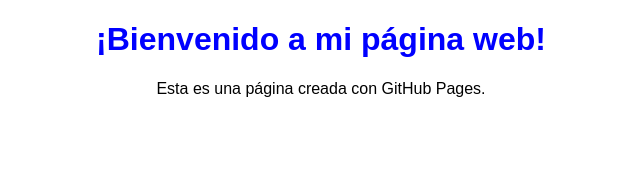
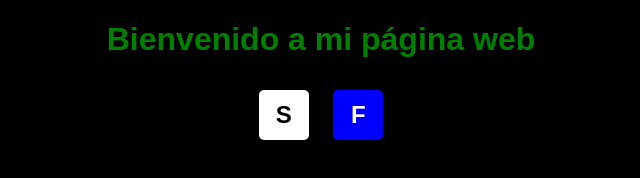
Before and after one commit to detrox306/MyPageWeb, a plain HTML site: page index.html in a window 1280 px wide. Shown: the whole page, without its empty margins (319-959 px from the left). Drawn offline with Linux system fonts and the light colour scheme.

Commit message:
Update index.html

```diff
--- a/index.html
+++ b/index.html
@@ -5,12 +5,40 @@
     <meta name="viewport" content="width=device-width, initial-scale=1.0">
     <title>Mi Página Web</title>
     <style>
-        body { font-family: Arial, sans-serif; text-align: center; }
-        h1 { color: blue; }
+        body {
+            background-color: black;
+            color: white;
+            text-align: center;
+            font-family: Arial, sans-serif;
+        }
+        h1 {
+            color: green;
+        }
+        .box {
+            display: inline-block;
+            width: 50px;
+            height: 50px;
+            line-height: 50px;
+            font-size: 24px;
+            font-weight: bold;
+            text-align: center;
+            margin: 10px;
+            text-decoration: none;
+            border-radius: 5px;
+        }
+        .session {
+            background-color: white;
+            color: black;
+        }
+        .fdroid {
+            background-color: blue;
+            color: white;
+        }
     </style>
 </head>
 <body>
-    <h1>¡Bienvenido a mi página web!</h1>
-    <p>Esta es una página creada con GitHub Pages.</p>
+    <h1>Bienvenido a mi página web</h1>
+    <a href="https://getsession.org/download" class="box session">S</a>
+    <a href="https://f-droid.org/es/" class="box fdroid">F</a>
 </body>
-      </html>
+</html>
```
